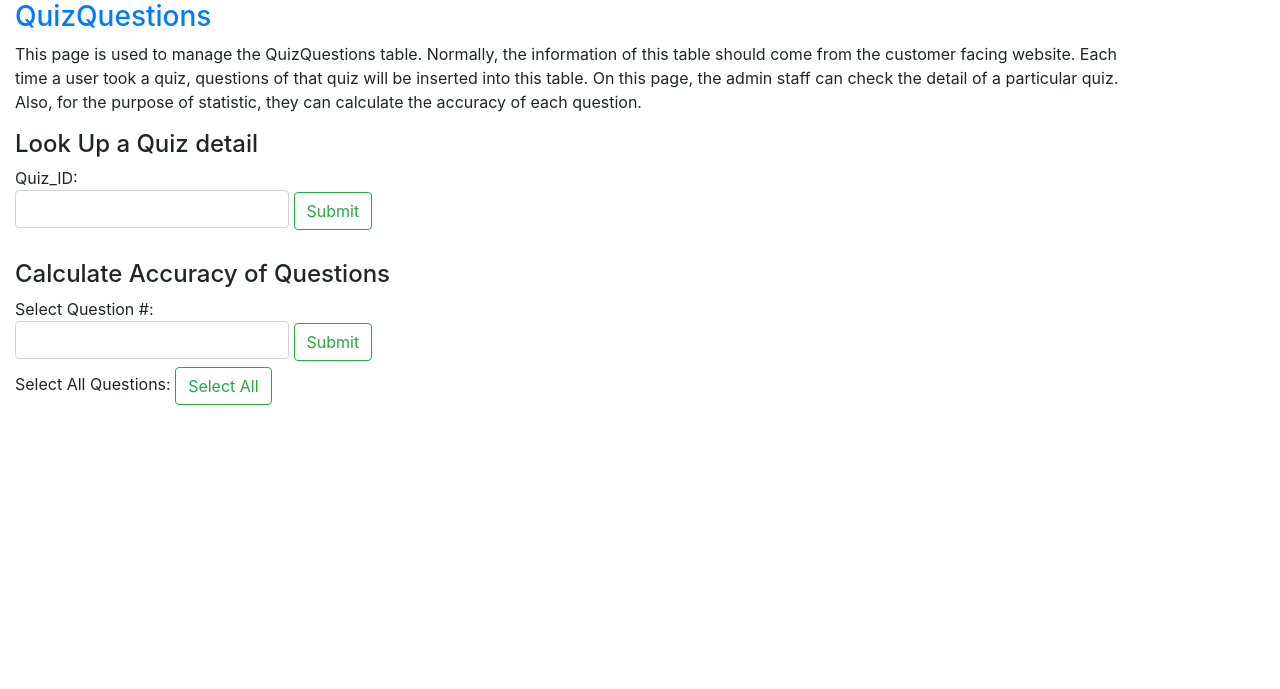
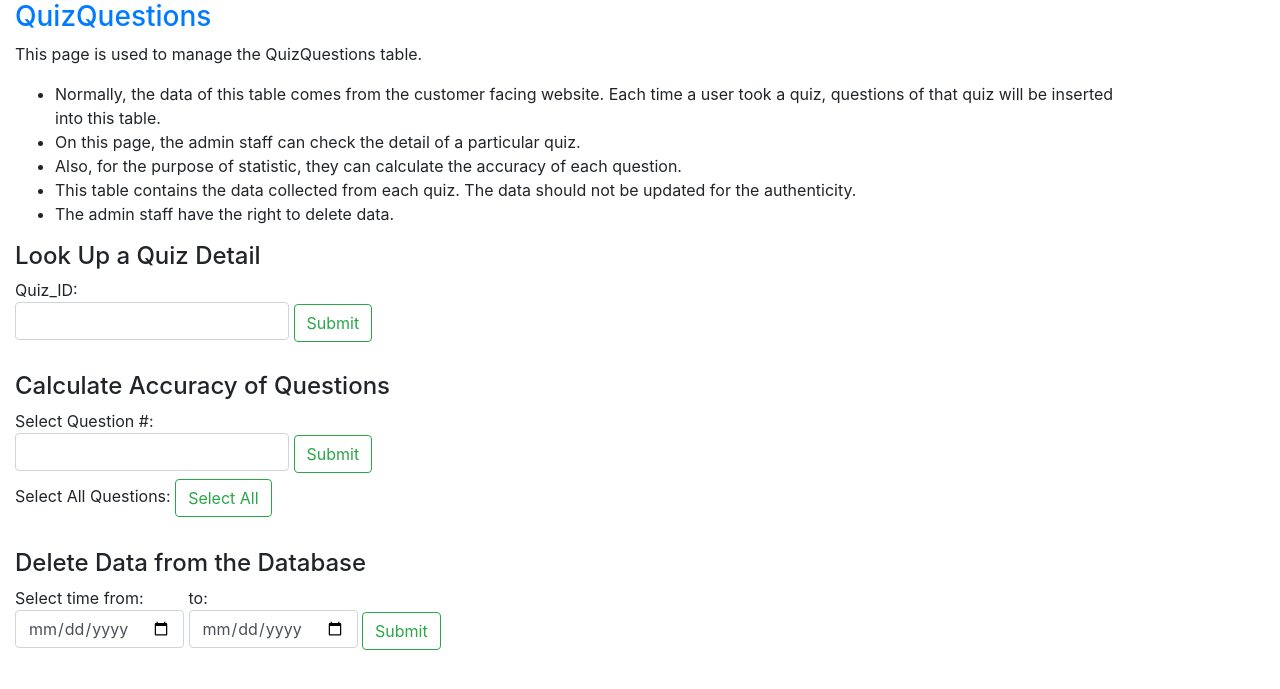
Before and after one commit to nguyeti4/cs340, a Flask app: page /quiz_detail in a window 1280 px wide. Shown: the part 56-745 px from the top of the page. Run offline with Flask 2, Linux system fonts and the light colour scheme; some libraries are stand-ins or nearby versions.

Commit message:
add explaination of how the site works

```diff
--- a/templates/quizQuestions.html
+++ b/templates/quizQuestions.html
@@ -5,15 +5,19 @@
 <div class="container" style="margin-left: 0;">
   <h3><a href="/quiz_detail">QuizQuestions</a></h3>
   <p>
-      This page is used to manage the QuizQuestions table. Normally, the information of this table should come from the customer
-      facing website. Each time a user took a quiz, questions of that quiz will be inserted into this table.
-      On this page, the admin staff can check the detail of a particular quiz.
-      Also, for the purpose of statistic, they can calculate the accuracy of each question.
+      This page is used to manage the QuizQuestions table.
+      <ul>
+        <li>Normally, the data of this table comes from the customer facing website. Each time a user took a quiz, questions of that quiz will be inserted into this table.</li>
+        <li>On this page, the admin staff can check the detail of a particular quiz.</li>
+        <li>Also, for the purpose of statistic, they can calculate the accuracy of each question.</li>
+        <li>This table contains the data collected from each quiz. The data should not be updated for the authenticity.</li>
+        <li>The admin staff have the right to delete data.</li>
+      </ul>
   </p>
 </div>
 <form class="container" class="form-inline my-2 my-lg-0" style="margin-left: 0;">
   <div>
-    <h4>Look Up a Quiz detail</h4>
+    <h4>Look Up a Quiz Detail</h4>
   </div>
   <div>
     <label>Quiz_ID: <input class="form-control" type="text" name="quiz_id"></label>
@@ -35,7 +39,18 @@
       <button class="btn btn-outline-success my-2 my-sm-0" type="submit">Select All</button>
     </label>
   </div>
+</form>
+<br>
 
+<form class="container" class="form-inline my-2 my-lg-0" style="margin-left: 0;">
+  <div>
+    <h4>Delete Data from the Database</h4>
+  </div>
+  <div>
+    <label>Select time from: <input class="form-control" type="date" name="start_date"></label>
+    <label>to: <input class="form-control" type="date" name="end_date"></label>
+    <button class="btn btn-outline-success my-2 my-sm-0" type="submit">Submit</button>
+  </div>
 </form>
 <br>
 
```
Also changed, not shown: templates/questions.html (+6 -2 lines), templates/users.html (+6 -4 lines).
